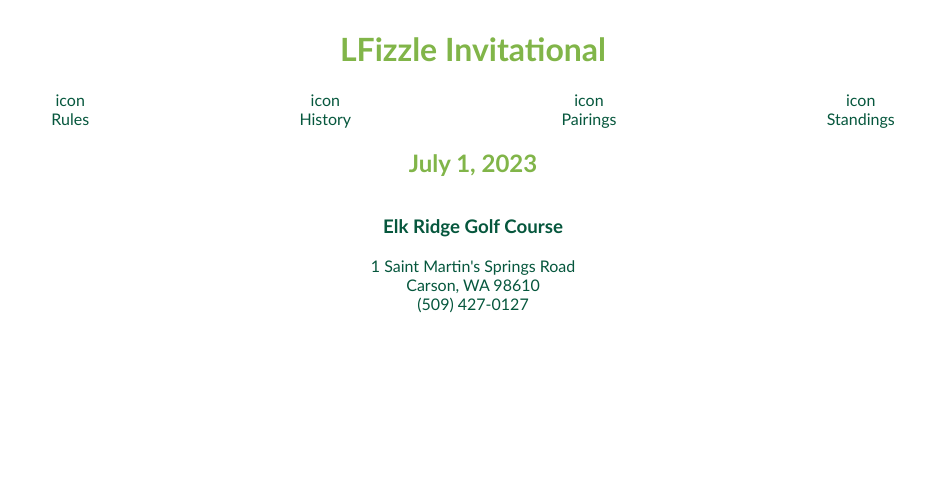
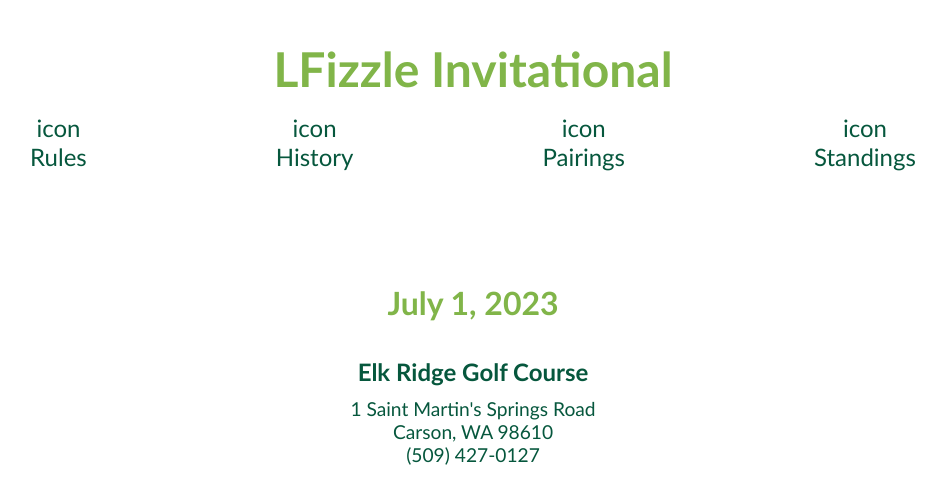
Before and after one commit to wazzupope/LFizzle, a plain HTML site: page index.html in a window 1280 px wide. Shown: the whole page, without its empty margins (167-1113 px from the left). Drawn offline with Linux system fonts and the light colour scheme.

Commit message:
adjust spacing and adapt to different widths of viewports

```diff
--- a/style.css
+++ b/style.css
@@ -16,6 +16,10 @@ nav {
   width: 100%;
 }
 
+.contact-info {
+  font-size: 1.2rem;
+}
+
 .contact-info, .nav-boxes, h3 {
   color:rgb(6, 87, 61);
 }
@@ -24,6 +28,17 @@ nav {
   display: flex;
   flex-direction: column;
   align-items: center;
+  font-size: 1.5rem;
+}
+
+#course {
+  margin: .7rem 0rem;
+  font-size: 1.5rem;
+}
+
+#date {
+  font-size: 2rem;
+  margin: 7rem 0rem 1.5rem 0rem;
 }
 
 #main-section {
@@ -31,3 +46,9 @@ nav {
   flex-direction: column;
   align-items: center;
 }
+
+#title {
+  font-size: 3rem;
+  margin: 2rem 0rem 1rem 0rem;
+  text-align: center;
+}
```
